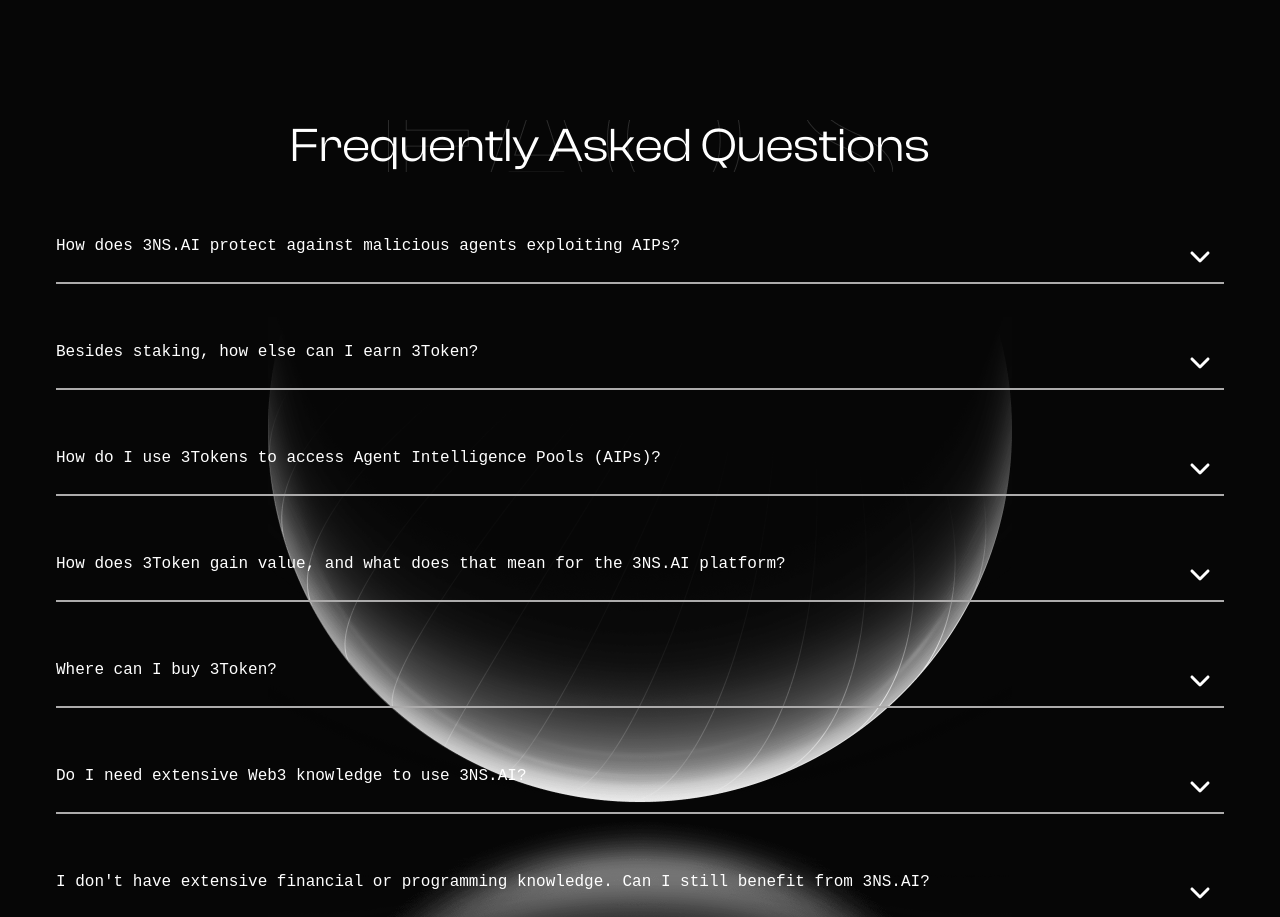
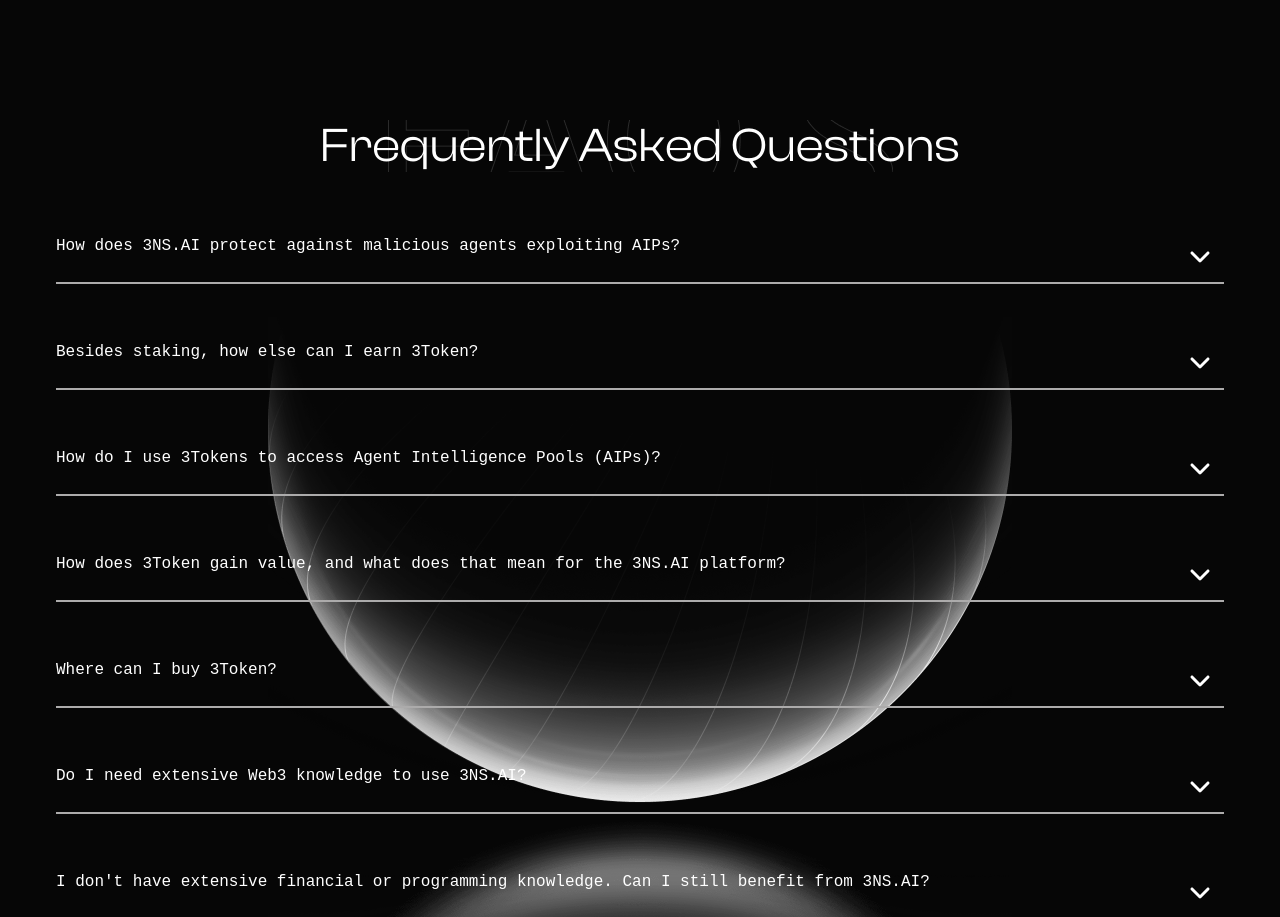
Before and after one commit to alif33/3token, a Next.js app: page / in a window 1280 px wide. Shown: the part 10240-11157 px from the top of the page. Built offline with nearby package versions, Linux system fonts and the light colour scheme.

Commit message:
finished

```diff
--- a/src/components/Footer.tsx
+++ b/src/components/Footer.tsx
@@ -28,7 +28,7 @@ const Footer: React.FC = () => {
             {/* FAQ's */}
             <div>
                 <div className="w-[700px] mx-auto bg-[url('/3Tokens/faqs.png')] bg-[length:505px_184px] bg-center bg-no-repeat inset-0">
-                    <h2 className="ClashDisplay text-[48px] leading-[52px] my-[6px]">Frequently Asked Questions</h2>
+                    <h2 className="ClashDisplay text-[48px] text-center leading-[52px] my-[6px]">Frequently Asked Questions</h2>
                 </div>
                 <div className="bg-[url('/3Tokens/half-shadow.png')] bg-[length:744px_837px] bg-center bg-no-repeat inset-0 pb-40">
                     <ul className="faqs">
```
